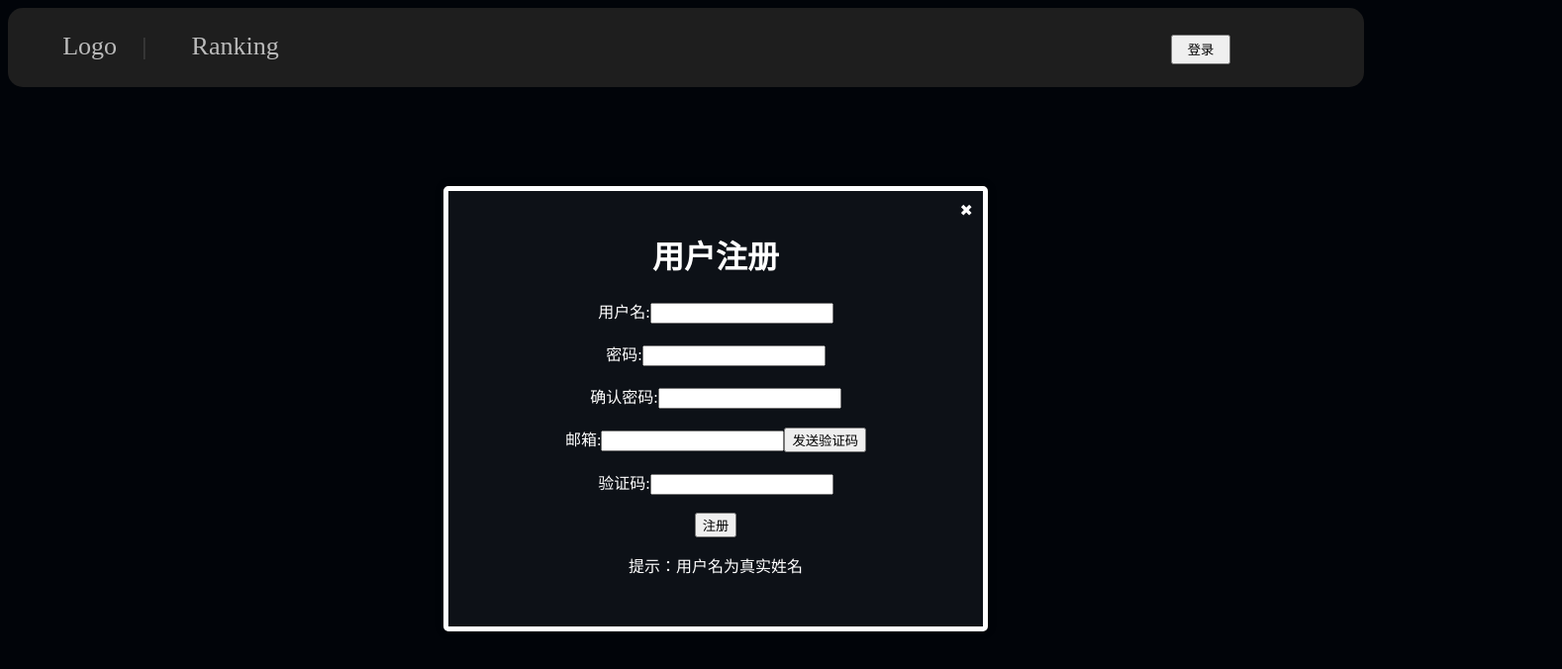
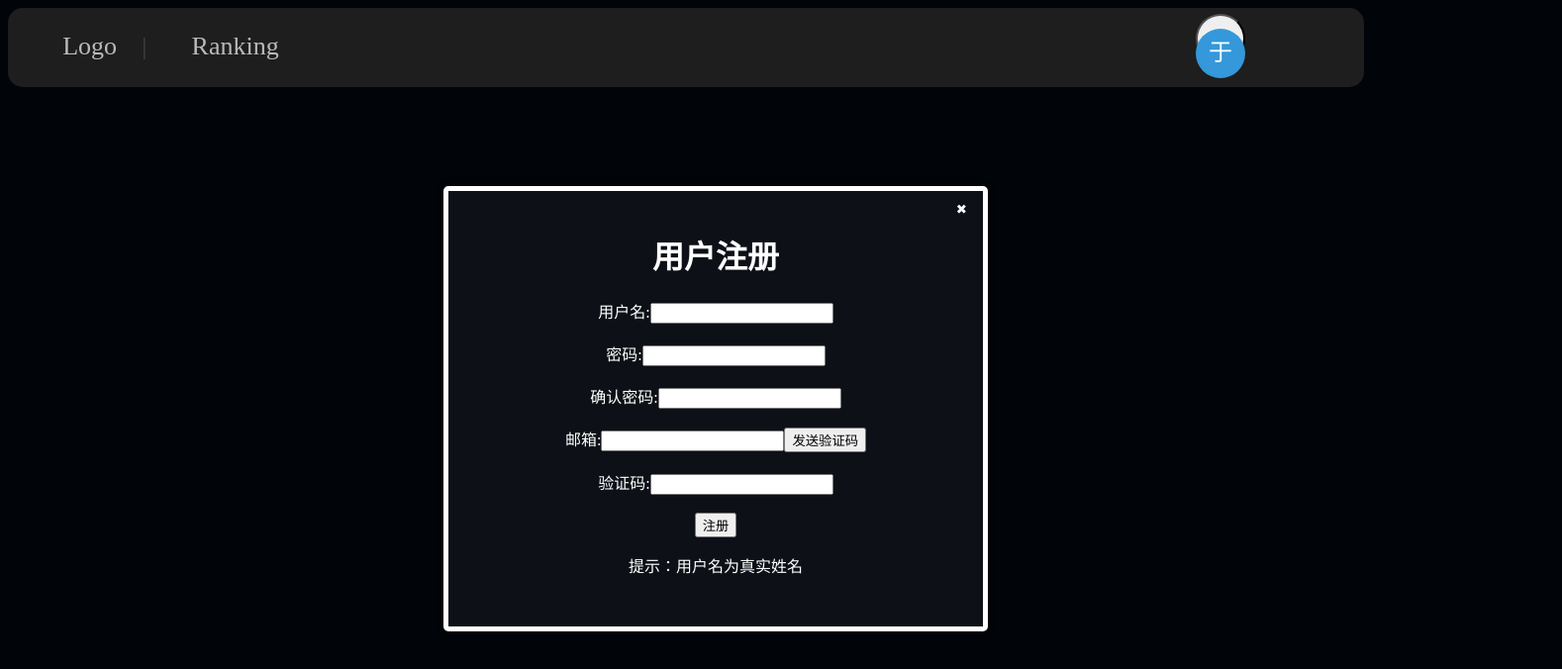
Before and after one commit to Momoyeyu/CTF-Website, a Vue app in the folder ezctf.top/ezctf/: page /#/Re in a window 1280 px wide. Shown: the top 676 px of the page at 99% size, 1578 px wide, since content can reach past the window. Built offline with nearby package versions, Linux system fonts and the light colour scheme; the HTML template or start-up script is replaced by a standard one.

Commit message:
完成部分战队系统api，修复登录界面仍能点击登录按钮导致报错bug

```diff
--- a/ezctf.top/ezctf/package.json
+++ b/ezctf.top/ezctf/package.json
@@ -10,7 +10,8 @@
     "axios": "^1.5.1",
     "core-js": "^3.8.3",
     "vue": "^2.6.14",
-    "vue-router": "^3.5.1"
+    "vue-router": "^3.5.1",
+    "vuex": "^3.6.2"
   },
   "devDependencies": {
     "@vue/cli-plugin-babel": "~5.0.0",
--- a/ezctf.top/ezctf/src/components/CreateAvatar.vue
+++ b/ezctf.top/ezctf/src/components/CreateAvatar.vue
@@ -31,12 +31,13 @@
   <style>
   .avatar {
     display: inline-block;
+    position: relative;
   }
 
   .avatar-circle {
     width: 50px;
     height: 50px;
-    border-radius: 50%;
+    border-radius: 50px;
     background-color: #3498db;
     color: white;
     font-size: 24px;
--- a/ezctf.top/ezctf/src/components/Navigation.vue
+++ b/ezctf.top/ezctf/src/components/Navigation.vue
@@ -6,12 +6,13 @@
             <li><a href="#/ranking"><i class="iconfont">&#xe64b;</i>Ranking</a></li>
         </ul>
         <ul class="header-right">
-            <li><button @click="log()" v-if="!isLogin" id="loginBtn">登录</button></li>
+            <li><button @click="log()" v-if="!isLogin" id="loginBtn" :disabled="!loginButtonEnabled">登录</button></li>
         </ul>
         </div>
               <div id="hiddenInfo" v-if="isLogin">
-        <div  @click="showUserInfo()" id="ava">
+        <div id="ava">
           <CreateAvatar :username="userInfo.name" />
+          <button  @click="showUserInfo()" id="avab"> </button>
         </div>
         <div v-if="isHovered" class="user-info">
           <div>
@@ -40,12 +41,14 @@
 
 <script>
 import CreateAvatar from '../components/CreateAvatar.vue';
+import { mapState, mapMutations } from 'vuex';
 export default {
 name:'Navigation',
  components: {
     CreateAvatar,
   },
   created() {
+    console.log("loginButtonEnabled in created:", this.$store.loginButtonEnabled);
     const backInfo = this.$route.query.backInfo;
     const source = this.$route.query.source;
     if (backInfo && source) {
@@ -89,7 +92,7 @@ name:'Navigation',
   },
   data() {
     return {
-      isLogin: false, //登录状态
+      isLogin: true, //登录状态
       isHovered: false,
       userInfo: {
         id: '114',
@@ -97,14 +100,19 @@ name:'Navigation',
         email: '114514@beast.com',
         score: '100',
         team: 'ezctf',
-        isLeader: true, //战队队长
+        isLeader: false, //战队队长
         isMember: false, //战队成员
         isSuperuser: true //管理员
       }
     };
   },
+  computed: {
+    ...mapState(['loginButtonEnabled']),
+  },
   methods: {
+    ...mapMutations(['setLoginButtonEnabled']),
     log() {
+      this.setLoginButtonEnabled(false);
       this.$router.push("/Log");
     },
     showUserInfo() {
@@ -253,9 +261,16 @@ nav {
 
 #ava {
   position: relative;
-  top: 15px;
+  top: 3px;
   right: -200px;
   cursor: pointer;
   z-index: 1;
 }
+#avab {
+  margin-top: 3px;
+  margin-left: -50px;
+  height: 50px;
+  width: 50px;
+  border-radius: 50px;
+}
 </style>
--- a/ezctf.top/ezctf/src/main.js
+++ b/ezctf.top/ezctf/src/main.js
@@ -1,10 +1,25 @@
 import Vue from 'vue'
 import App from './App.vue'
 import router from './router'
+import Vuex from 'vuex';
+
+Vue.use(Vuex);
+
+const store = new Vuex.Store({
+  state: {
+    loginButtonEnabled: true,
+  },
+  mutations: {
+    setLoginButtonEnabled(state, value) {
+      state.loginButtonEnabled = value;
+    },
+  },
+});
 
 Vue.config.productionTip = false
 
 new Vue({
   router,
-  render: h => h(App)
+  render: h => h(App),
+  store
 }).$mount('#app')
--- a/ezctf.top/ezctf/src/views/Login.vue
+++ b/ezctf.top/ezctf/src/views/Login.vue
@@ -1,6 +1,7 @@
-<template>
-    <div id="loginUser">
-      <router-link to="/Home" class="close-btn">&#10006;</router-link>
+<template id="log">
+    <div id='bkg'>
+      <div id="loginUser">
+      <button @click="close()" class="close-btn">&#10006;</button>
       <h1>用户登录</h1>
       <form @submit.prevent="loginUser">
         <label for="usernameOrEmail">用户名/邮箱:</label>
@@ -11,11 +12,13 @@
         <router-link to="/FP" class="router-link">忘记密码</router-link> |
         <router-link to="/Re" class="router-link">注册</router-link>
       </form>
+      </div>
     </div>
   </template>
 
   <script>
   import { login } from '../UserSystemApi/UserApi.js';
+  import { mapState, mapMutations } from 'vuex';
   export default {
     data() {
       return {
@@ -25,12 +28,21 @@
         },
       };
     },
+    computed: {
+    ...mapState(['loginButtonEnabled']),
+    },
     methods: {
+      ...mapMutations(['setLoginButtonEnabled']),
+      close() {
+        this.setLoginButtonEnabled(true);
+        this.$router.push('/Home');
+      },
       async loginUser() {
         try {
           const response = await login(this.loginInfo.usernameOrEmail, this.loginInfo.password);
           console.log('登录响应:', response);
           if (response.return === 'success') {
+            this.$store.commit('setLoginButtonEnabled', true);
             this.$router.push({
               path: '/Home',
               query: { backInfo: response.userInfo, source: 'Login' }
@@ -47,6 +59,12 @@
   </script>
 
   <style>
+  #bkg {
+    height:100vh;
+    width:100%;
+    background-image: url('../assets/1.png');
+    background-size: cover;
+  }
   #loginUser {
     margin-top:150px;
     margin-left:465px;
@@ -73,6 +91,8 @@
     color: white;
   }
   .close-btn {
+    background: transparent;
+    border: none;
     text-decoration: none;
     color:white;
     position: absolute;
--- a/ezctf.top/ezctf/src/views/ManageTeam.vue
+++ b/ezctf.top/ezctf/src/views/ManageTeam.vue
@@ -4,7 +4,7 @@
       <h1>战队管理</h1>
       <p>
         战队名称：{{ team.name }}  &nbsp; 战队人数: {{ team.membernum }}/{{ team.maxnum }}
-        <button @click="changeteaminfo()">修改信息</button>
+        <button @click="changeteaminfo()">修改名称</button>
       </p>
       <h2>战队成员</h2>
       <div class="scrollable-table-container">
@@ -78,9 +78,13 @@
       };
     },
     methods: {
-      disbandTeam() {
-        // 解散战队的逻辑
-        console.log("战队已解散");
+      async deleteTeam() {
+        try {
+          const response = await deleteTeam(this.team.name);
+          console.log('删除队伍响应:', response);
+        } catch (error) {
+          console.error('错误:', error);
+        }
       },
       removeMember(memberId) {
         // 从战队移出成员的逻辑
--- a/ezctf.top/ezctf/src/views/NoTeam/CreateTeam.vue
+++ b/ezctf.top/ezctf/src/views/NoTeam/CreateTeam.vue
@@ -29,9 +29,9 @@
       async createTeam() {
         try {
           const response = await createTeam(this.team.leader_id, this.team.teamname, !this.team.check);
-          console.log('Create Team Response:', response);
+          console.log('创建战队响应', response);
         } catch (error) {
-          alert(error.msg);
+          console.log('错误：',error);
         }
       },
       createteam() {
--- a/ezctf.top/ezctf/src/views/NoTeam/JoinTeam.vue
+++ b/ezctf.top/ezctf/src/views/NoTeam/JoinTeam.vue
@@ -2,7 +2,8 @@
     <div id="jointeam">
       <router-link to="/Home" class="close-btn">&#10006;</router-link>
       <h1>加入战队</h1>
-      <input v-model="searchQuery" placeholder="搜索战队" @input="searchTeams" /><br><br>
+      <input v-model="searchQuery" placeholder="搜索战队" @input="searchTeams" />
+      <button @click="searchTeams()">搜索</button><br><br>
       <div class="scrollable-table-container">
         <table class="two-column-table">
           <thead>
@@ -48,10 +49,13 @@
         // 在这里执行加入战队的逻辑
         console.log(`加入战队 ${teamId}`);
       },
-      searchTeams() {
-        // 这里可以执行搜索战队的逻辑
-        // 例如，可以向服务器发送请求来获取匹配的战队
-        // 然后更新 this.teams 数组
+      async searchTeams() {
+        try {
+          const response = await searchTeam(this.searchQuery);
+          console.log('搜索战队响应', response);
+        } catch (error) {
+          console.error('错误:', error);
+        }
       },
     },
   };
--- a/ezctf.top/ezctf/src/views/Registration.vue
+++ b/ezctf.top/ezctf/src/views/Registration.vue
@@ -1,6 +1,6 @@
 <template>
     <div id="registerUser">
-      <router-link to="/Home" class="close-btn">&#10006;</router-link>
+      <button @click="close()" class="close-btn">&#10006;</button>
       <h1>用户注册</h1>
       <form @submit.prevent="registerUser">
         <label for="username">用户名:</label>
@@ -22,6 +22,7 @@
 
   <script>
   import { register,validateCode } from '../UserSystemApi/UserApi.js';
+  import { mapState, mapMutations } from 'vuex';
   export default {
     data() {
       return {
@@ -34,7 +35,15 @@
         code: ''
       };
     },
+    computed: {
+    ...mapState(['loginButtonEnabled']),
+    },
     methods: {
+      ...mapMutations(['setLoginButtonEnabled']),
+      close() {
+        this.setLoginButtonEnabled(true);
+        this.$router.push('/Home');
+      },
       async getCode() {
         try {
           const response = await register( this.user.username, this.user.password, this.user.email);
@@ -97,6 +106,8 @@
       color:white;
   }
   .close-btn {
+      background: transparent;
+      border: none;
       text-decoration: none;
       color:white;
       position: absolute;
```
Also changed, not shown: 1 other file (tests, documents, lock files or other folders).
